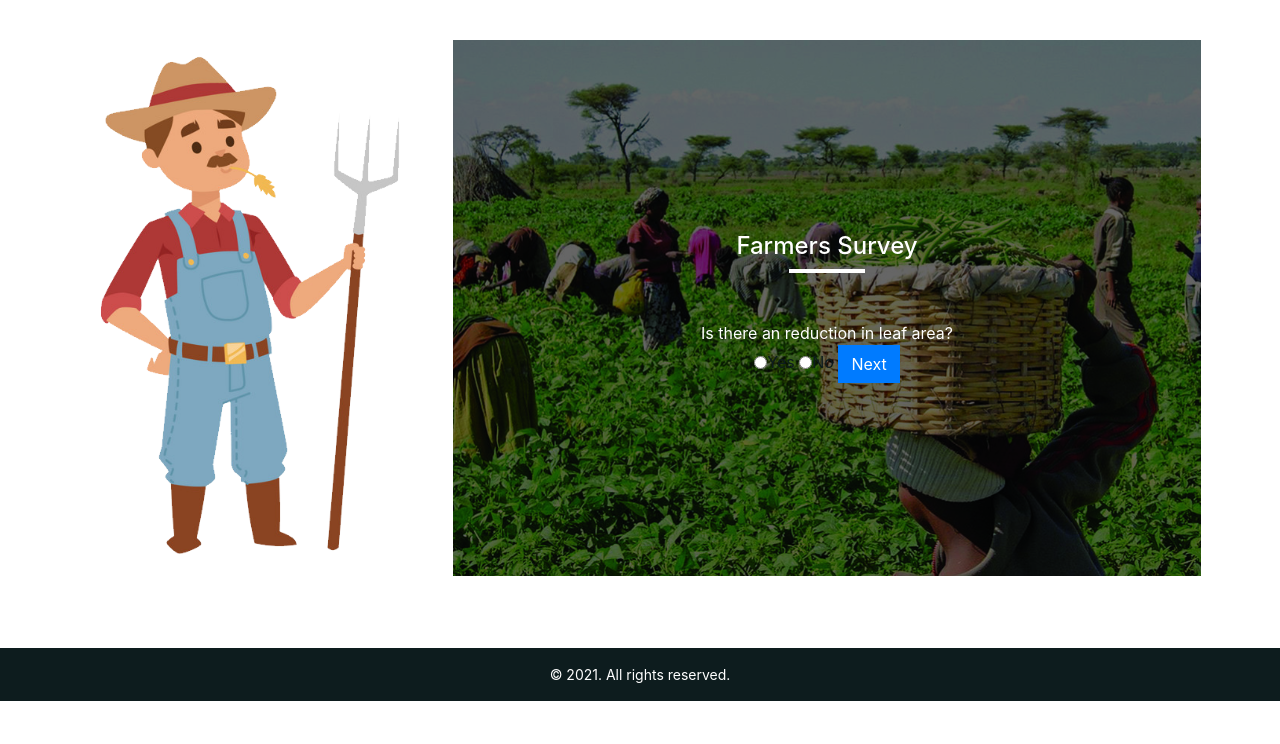
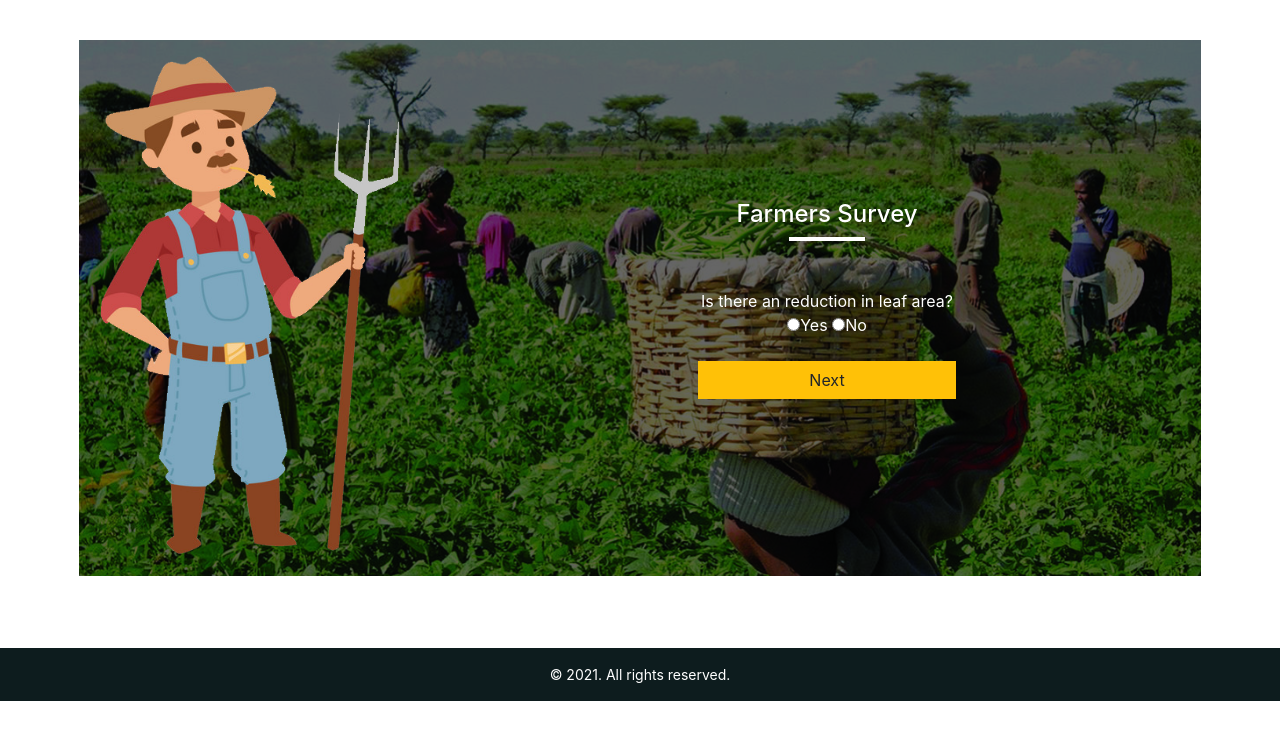
Before and after one commit to bhimbho/Crop-Expert-System, a PHP site: page /expert-system.php?disease=1 in a window 1280 px wide. Shown: the part 56-800 px from the top of the page. Run offline with PHP 8.4, Linux system fonts and the light colour scheme; the visitor is signed in with stand-in values (Sample User, id 1); data comes from the database, SQL or seed files in the repository.

Commit message:
UI Updates

```diff
--- a/expert-system.php
+++ b/expert-system.php
@@ -4,11 +4,11 @@
 ?>
 <div class="container-fluid mt-5">
 	<div class="container p-4 mt-5 pt-5 mb-5">
-		<div class="row">
+		<div class="row expert">
 			<div class="col-md-4">
 				<img src="images/farmer-icon.png" class="img-fluid">
 			</div>
-			<div class="col-md-8 expert d-flex align-items-center flex-column justify-content-center">
+			<div class="col-md-8 d-flex align-items-center flex-column justify-content-center">
 				<h4 class="text-white">Farmers Survey</h4>
 				<hr class="mb-5" style="width: 10%; margin: 0 auto; border: 2px solid white">
 				<form method="post" class="w-75 text-center">
@@ -19,10 +19,20 @@
                     foreach ($all_question as $all_question) {?>
                     <div class="question">
                       <div class="text-white "><?= $all_question->question ?></div>
+                      <div class="form-group">
+                        <label class="text-white">
                           <input type="radio" name="choice[]" class="choice" value="1" id="" required>Yes
+                      </label>
+                      <label class="text-white">
                           <input type="radio" name="choice[]" class="choice" value="0" id="" required>No
-						<button class="btn btn-primary rounded-0 next">Next</button>
-						<button class="finish">Finish</button>
+                      </label>
+                  </div>
+                  <div class="form-group">
+                    <button class="btn btn-warning btn-block rounded-0 next mx-auto" style="width: 48%">Next</button>
+                </div>
+                <div class="form-group">
+                    <button class="btn btn-warning btn-block rounded-0 mx-auto finish" style="width: 48%">Finish</button>
+              </div>
           </div>
           <?php }?>
       </form>
```
Also changed, not shown: disease_diagnosis_result.php (+4 -3 lines). Lines whose indentation alone changed are shown as unchanged.
